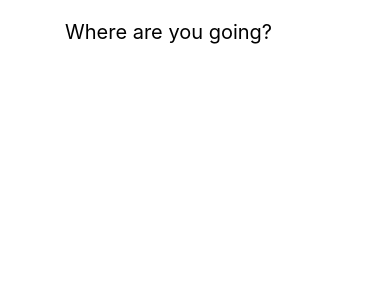
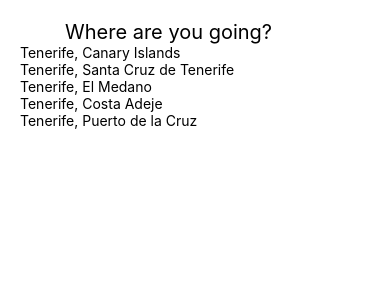
Before and after one commit to GalexyN/AirbnbiOS, a React Native app: screen / in a window 390 px wide. Shown: the top 300 px of the page. Built offline with nearby package versions, Linux system fonts and the light colour scheme.

Commit message:
successfully rendered dummy data for search results

```diff
--- a/src/screens/DestinationSearch/index.js
+++ b/src/screens/DestinationSearch/index.js
@@ -1,10 +1,12 @@
 import React, {useState} from 'react';
-import {View, TextInput} from 'react-native';
+import {View, TextInput, Text, FlatList} from 'react-native';
 
 import styles from './styles';
 
+import searchData from '../../../assets/search';
+
 const DestinationSearchScreen = () => {
-  const [inputText, setInputText] = React.useState('');
+  const [inputText, setInputText] = useState('');
   return (
     <View style={styles.container}>
       {/* Input Component */}
@@ -16,6 +18,10 @@ const DestinationSearchScreen = () => {
         onChange={setInputText}
       />
       {/* List of Destinations Component */}
+      <FlatList
+        data={searchData}
+        renderItem={({item}) => <Text>{item.description}</Text>}
+      />
     </View>
   );
 };
```
